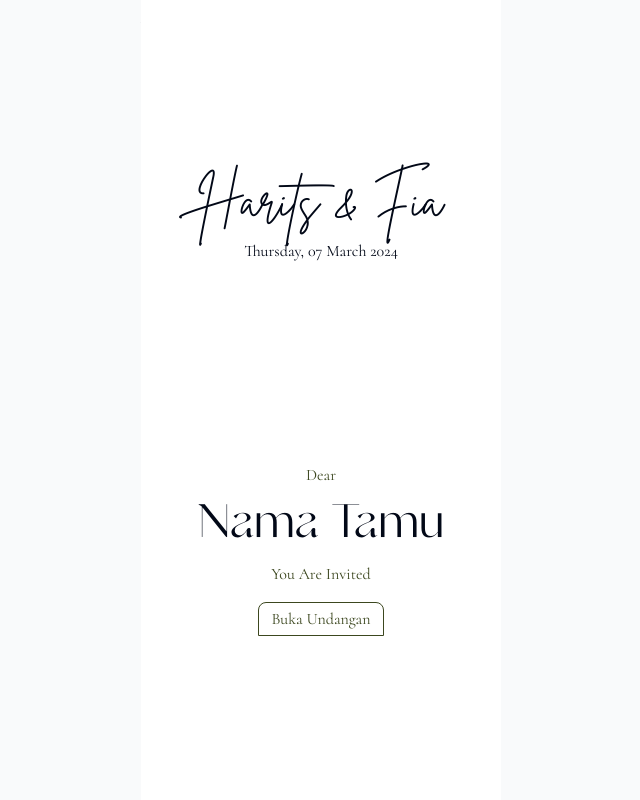
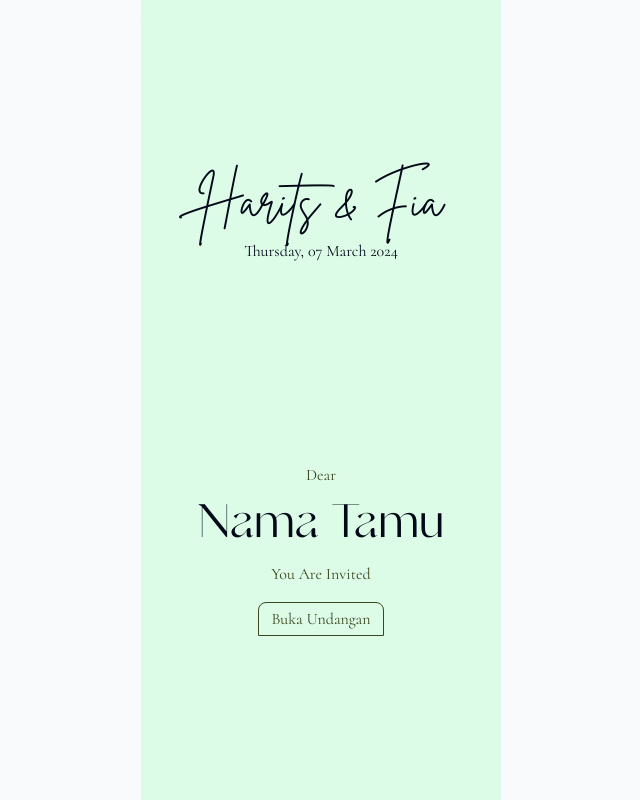
Before and after one commit to Harits19/wedding-invitation-app-react, a Next.js app: page / in a window 1280 px wide. Shown: the whole page, without its empty margins (319-959 px from the left). Built offline with nearby package versions, Linux system fonts and the light colour scheme; a web font is replaced by a local one.

Commit message:
update cover page

```diff
--- a/app/components/cover-page/index.tsx
+++ b/app/components/cover-page/index.tsx
@@ -7,7 +7,7 @@ export default function CoverPage() {
   const guest = useGuest();
   const { setShowCover } = useWeddingState();
   return (
-    <div className="absolute bg-white top-0 bottom-0 left-0 right-0 flex flex-col justify-center items-center">
+    <div className="absolute bg-green-100 bg-cover top-0 bottom-0 left-0 right-0 flex flex-col justify-center items-center">
       <div className="font-brittany text-[50px]">{brideAndGroom}</div>
       <div className="font-cormorant">{weddingDate}</div>
       <div className="h-[200px]" />
--- a/package.json
+++ b/package.json
@@ -33,9 +33,10 @@
     "react": "^18",
     "react-dom": "^18",
     "react-hook-form": "^7.51.0",
-    "react-icon": "^1.0.0",
+    "react-icons": "^5.2.1",
     "react-intersection-observer": "^9.5.3",
     "react-query": "^3.39.3",
+    "react-snowfall": "^2.1.0",
     "sass": "^1.69.4",
     "swr": "^2.2.5",
     "tailwind-merge": "^2.2.1",
```
Also changed, not shown: 1 other file (tests, documents, lock files or other folders).
